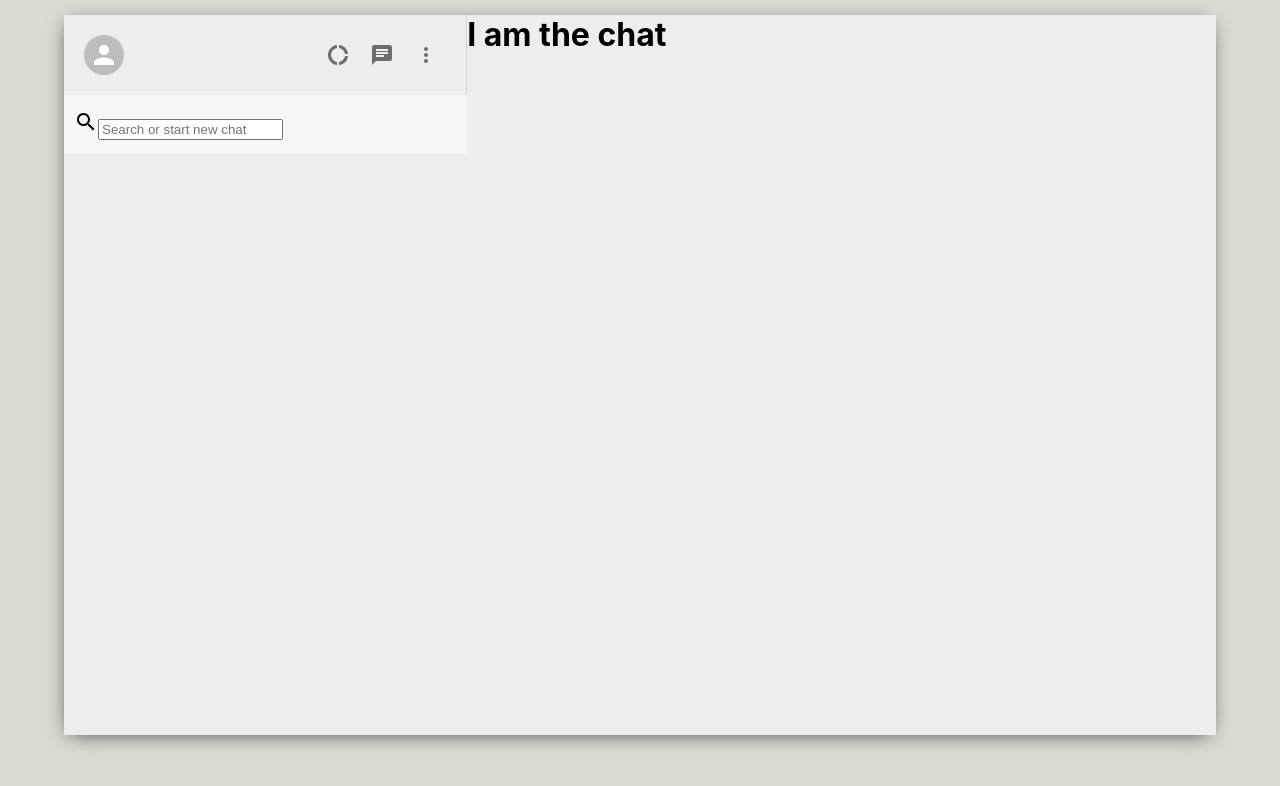
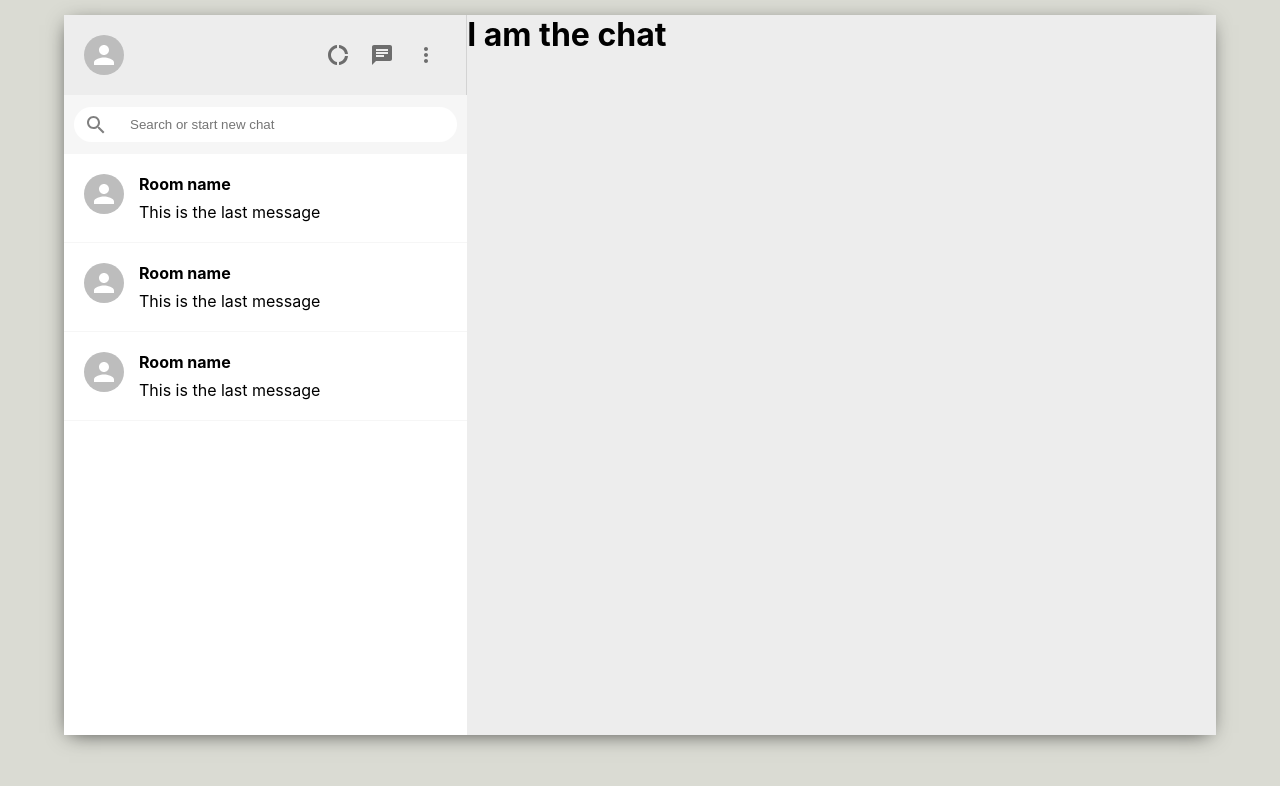
Before and after one commit to Ham12-3/whatsapp-mern-clone, a React (Create React App) app: page / in a window 1280 px wide. Shown: the top 786 px of the page. Built offline with nearby package versions, Linux system fonts and the light colour scheme.

Commit message:
updating

```diff
--- a/src/SideBar.css
+++ b/src/SideBar.css
@@ -33,3 +33,25 @@
     height: 39px;
     padding: 10px;
 }
+.sidebar__searchContainer {
+    display: flex;
+    align-items: center;
+    background-color: white;
+    width: 100%;
+    height: 35px;
+    border-radius: 20px;
+}
+.sidebar__searchContainer > .MuiSvgIcon-root {
+    color: gray;
+    padding: 10px;
+}
+.sidebar__searchContainer > input {
+    border: none;
+    margin-left: 10px;
+}
+
+.sidebar__chats {
+    flex: 1;
+    background-color: white;
+    overflow: scroll;
+}
--- a/src/SideBar.js
+++ b/src/SideBar.js
@@ -6,6 +6,7 @@
   MoreVert,
   SearchOutlined,
 } from "@mui/icons-material";
+import SidebarChat from "./SidebarChat";
 import { Avatar, IconButton } from "@mui/material";
 const SideBar = () => {
   return (
@@ -30,6 +31,12 @@
           <input type="text" placeholder="Search or start new chat" />
         </div>
       </div>
+
+      <div className="sidebar__chats">
+        <SidebarChat />
+        <SidebarChat />
+        <SidebarChat />
+      </div>
     </div>
   );
 };
--- /dev/null
+++ b/src/SidebarChat.css
@@ -0,0 +1,18 @@
+.sidebarChat {
+    display: flex;
+    padding: 20px;
+    cursor: pointer;
+    border-bottom: 1px solid #f6f6f6;
+
+}
+.sidebarChat:hover {
+    background-color: #ebebeb;
+}
+.sidebarChat__info > h2 {
+    font-size: 16px;
+    margin-bottom: 8px;
+}
+
+.sidebarChat__info {
+    margin-left: 15px;
+}
--- /dev/null
+++ b/src/SidebarChat.js
@@ -0,0 +1,16 @@
+import React from "react";
+import "./SidebarChat.css";
+import { Avatar } from "@mui/material";
+const SidebarChat = () => {
+  return (
+    <div className="sidebarChat">
+      <Avatar />
+      <div className="sidebarChat__info">
+        <h2>Room name</h2>
+        <p>This is the last message </p>
+      </div>
+    </div>
+  );
+};
+
+export default SidebarChat;
```
